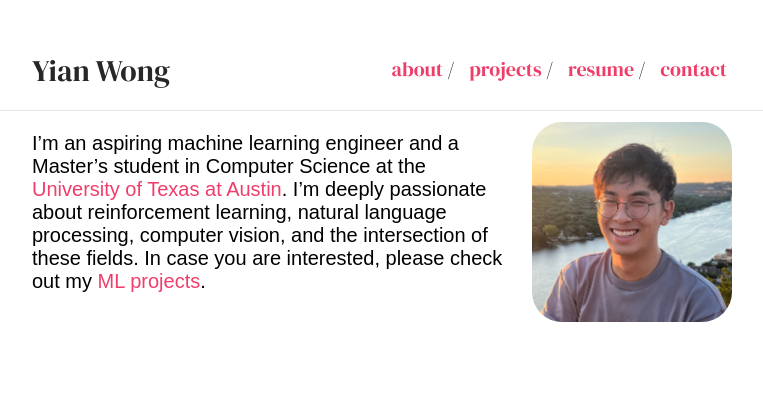
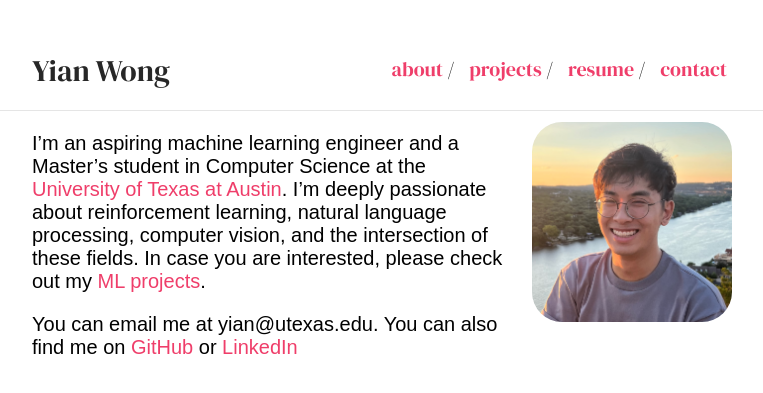
Before and after one commit to 1yian/1yian.github.io, a Jekyll site: the page built from index.md, in a window 1280 px wide. Shown: the top 393 px of the page, without its empty margins (258-1021 px from the left). Built offline with Jekyll 4.4.1, drawn with Linux system fonts in a browser that asks for light colours; some web fonts are replaced.

Commit message:
Update index.md

```diff
--- a/index.md
+++ b/index.md
@@ -5,3 +5,5 @@ layout: default
 
 
 I'm an aspiring machine learning engineer and a Master's student in Computer Science at the [University of Texas at Austin](https://www.cs.utexas.edu/). I'm deeply passionate about reinforcement learning, natural language processing, computer vision, and the intersection of these fields. In case you are interested, please check out my [ML projects](projects).
+
+You can email me at yian@utexas.edu.  You can also find me on [GitHub](https://github.com/1yian) or [LinkedIn](https://www.linkedin.com/in/yianwong/)
```
